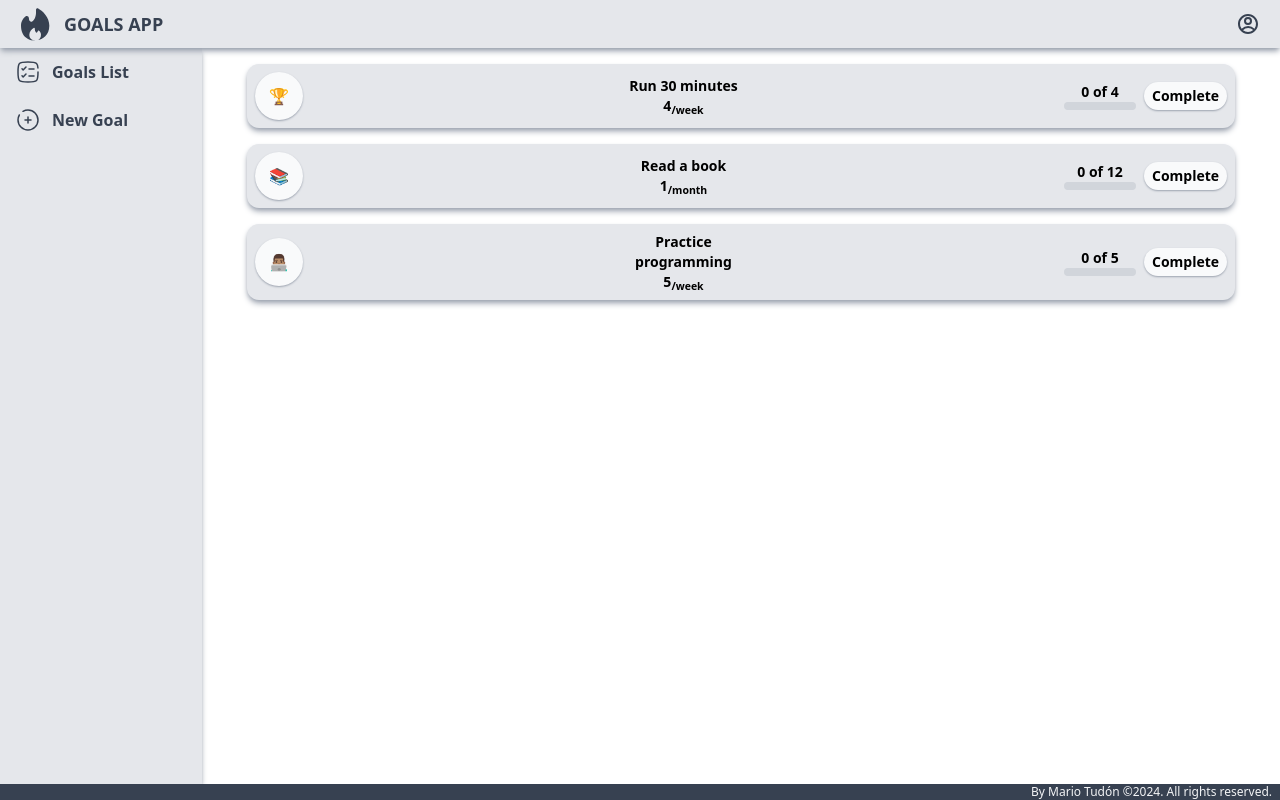
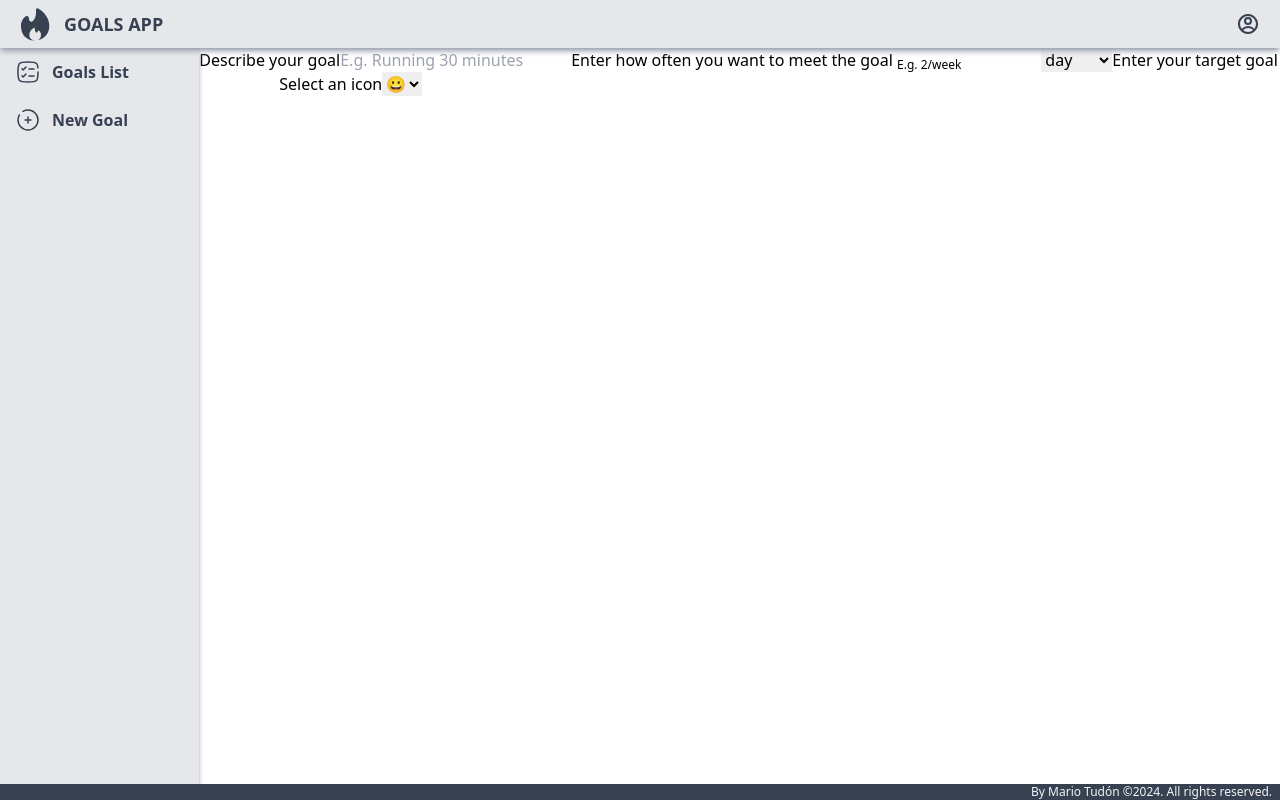
Before and after one commit to MarioTudon/Goals-App, a React (Vite) app: page / in a window 1280 px wide. Both pictures are taken after a click on the button "New Goal". Built offline with nearby package versions, Linux system fonts and the light colour scheme.

Commit message:
Se creo el form para crear nuevas tarjetas y se añadio la función de cambiar entre paginas

```diff
--- a/src/App.jsx
+++ b/src/App.jsx
@@ -1,19 +1,36 @@
+import { useRef, useState } from 'react'
 import Header from './components/layout/Header'
-import Main from './components/layout/Main'
+import GoalsList from './components/layout/GoalsList'
 import Footer from './components/layout/Footer'
 import SideMenu from './components/layout/SideMenu'
-import { useRef, useState } from 'react'
+import NewGoal from './components/layout/NewGoal'
 
 function App() {
+  const [displayGoalsList, setDisplayGoalsList] = useState(true);
+  const [displayNewGoal, setDisplayNewGoal] = useState(false);
+
+  function handleDataFromSideMenu(id) {
+    switch (id) {
+      case "goalsList":
+        setDisplayGoalsList(true);
+        setDisplayNewGoal(false);
+        break;
+      case "newGoal":
+        setDisplayGoalsList(false);
+        setDisplayNewGoal(true);
+        break;
+    }
+  }
 
   return (
     <>
       <div className='flex flex-col h-screen overflow-hidden' >
         <Header />
-        <div className='flex h-full relative'>
-          <SideMenu />
-          <Main />
-        </div>
+        <main className='flex h-full relative'>
+          <SideMenu sendDataToApp={handleDataFromSideMenu} />
+          <GoalsList display={displayGoalsList} />
+          <NewGoal display={displayNewGoal} />
+        </main>
         <Footer />
       </div>
     </>
--- a/src/components/layout/Main.jsx
+++ b/src/components/layout/GoalsList.jsx
@@ -1,22 +1,22 @@
 import { useEffect } from 'react';
-import GoalCard from '../list/GoalCard'
+import GoalCard from '../main/GoalCard'
 
-function Main() {
+function GoalsList({ display }) {
     const goals = [
-        { goal: "Run 30 minutes", icon: "🏆", frequency: 4, frequencyUnit: "week", initialCount: 0, initialTarget: 4, key: 0 },
+        { goal: "Running 30 minutes", icon: "🏆", frequency: 4, frequencyUnit: "week", initialCount: 0, initialTarget: 4, key: 0 },
         { goal: "Read a book", icon: "📚", frequency: 1, frequencyUnit: "month", initialCount: 0, initialTarget: 12, key: 1 },
         { goal: "Practice programming", icon: "👨🏽‍💻", frequency: 5, frequencyUnit: "week", initialCount: 0, initialTarget: 5, key: 2 }
     ];
 
     useEffect(() => {
-        console.log(new Date().toLocaleTimeString('es-ES', {
+        /*console.log(new Date().toLocaleTimeString('es-ES', {
             hour12: false,
-          }));
+        }));*/
     }, []);
 
-    return (
+    return display && (
         <>
-            <main className='w-full py-2'>
+            <div className='w-full py-2'>
                 <ul className='w-full h-full flex flex-col'>
                     {
                         goals.map(goal =>
@@ -26,9 +26,9 @@ function Main() {
                         )
                     }
                 </ul>
-            </main>
+            </div>
         </>
     )
 }
 
-export default Main
+export default GoalsList
--- /dev/null
+++ b/src/components/layout/NewGoal.jsx
@@ -0,0 +1,52 @@
+import GoalCard from "../main/GoalCard";
+
+function NewGoal({ display }) {
+    const frequencyUnits = [
+        { value: "day", content: "day", key: 0 },
+        { value: "week", content: "week", key: 1 },
+        { value: "month", content: "month", key: 2 },
+        { value: "year", content: "year", key: 3 },
+    ]
+
+    const icons = [
+        "😀", "😃", "😄"
+    ]
+
+    return display && (
+        <>
+            <form action="">
+                <label>
+                    Describe your goal
+                    <input type="text" name="goal-description" id="goal-description" placeholder="E.g. Running 30 minutes" maxLength={30} />
+                </label>
+                <label>
+                    Enter how often you want to meet the goal <sub>E.g. 2/week</sub>
+                    <input type="number" name="frequency" id="frequency" min={0} max={99} />
+                    <select name="frequency-unit" id="frequency-unit">
+                        {
+                            frequencyUnits.map(frequencyUnit =>
+                                <option key={frequencyUnit.key} value={frequencyUnit.value}>{frequencyUnit.content}</option>
+                            )
+                        }
+                    </select>
+                </label>
+                <label>
+                    Enter your target goal
+                    <input type="number" name="" id="" min={0} max={99} />
+                </label>
+                <label>
+                    Select an icon
+                    <select name="" id="">
+                        {
+                            icons.map(icon =>
+                                <option value={icon} key={icon}>{icon}</option>
+                            )
+                        }
+                    </select>
+                </label>
+            </form>
+        </>
+    )
+}
+
+export default NewGoal
--- a/src/components/layout/SideMenu.jsx
+++ b/src/components/layout/SideMenu.jsx
@@ -1,33 +1,54 @@
 import { useRef, useState } from 'react';
-import MenuButton from '../side-menu/MenuButton'
+import SideMenuButton from '../side-menu/SideMenuButton'
 
-function SideMenu({}) {
+function SideMenu({ sendDataToApp }) {
     const [arrowRotation, setArrowRotation] = useState("rotate-0");
     const [arrowDirection, setArrowDirection] = useState("rightBounce");
     const [asideWidth, setAsideWidth] = useState("w-0");
-    const [isHided, setIsHided] = useState(false);
+    const [isHided, setIsHided] = useState(true);
     const screen = useRef(null);
     const screenChild = useRef(null);
 
     function hideMenu(e) {
-        if (!isHided && e.target !== screen.current && e.target !== screenChild.current) {
+        if(e){
+            if (isHided && e.target !== screen.current && e.target !== screenChild.current) {
                 setArrowRotation("rotate-180");
                 setArrowDirection("leftBounce");
                 setAsideWidth("w-40");
-            setIsHided(true);
+                setIsHided(false);
             }
             else {
                 setArrowRotation("rotate-0");
                 setArrowDirection("rightBounce");
                 setAsideWidth("w-0");
+                setIsHided(true);
+            }
+        }
+        else {
+            if (isHided) {
+                setArrowRotation("rotate-180");
+                setArrowDirection("leftBounce");
+                setAsideWidth("w-40");
                 setIsHided(false);
             }
+            else {
+                setArrowRotation("rotate-0");
+                setArrowDirection("rightBounce");
+                setAsideWidth("w-0");
+                setIsHided(true);
+            }
+        }
+    }
+
+    function handleDataFromSideMenuButton(id){
+        sendDataToApp(id);
+        hideMenu();
     }
 
     return (
         <>
             <aside className={`flex flex-col justify-start text-gray-700 bg-gray-200 h-full lg:w-60 ${asideWidth} transition-all duration-slow shadow-md shadow-gray-400 absolute z-10 md:relative`}>
-                <MenuButton href={'#'} text={'Goals List'}>
+                <SideMenuButton text={'Goals List'} sendDataToSideMenu={handleDataFromSideMenuButton} id={"goalsList"}>
                     <svg viewBox="0 0 24 24" fill="none" xmlns="http://www.w3.org/2000/svg" className="min-w-6 min-h-6 w-6 h-6 ml-4 mr-3 lg:group-hover:scale-110">
                         <path d="M6 15.8L7.14286 17L10 14" strokeWidth="1.5" strokeLinecap="round" strokeLinejoin="round" className='stroke-gray-700' />
                         <path d="M6 8.8L7.14286 10L10 7" strokeWidth="1.5" strokeLinecap="round" strokeLinejoin="round" className='stroke-gray-700' />
@@ -35,13 +56,13 @@ function SideMenu({}) {
                         <path d="M13 16L18 16" strokeWidth="1.5" strokeLinecap="round" className='stroke-gray-700  ' />
                         <path d="M22 12C22 16.714 22 19.0711 20.5355 20.5355C19.0711 22 16.714 22 12 22C7.28595 22 4.92893 22 3.46447 20.5355C2 19.0711 2 16.714 2 12C2 7.28595 2 4.92893 3.46447 3.46447C4.92893 2 7.28595 2 12 2C16.714 2 19.0711 2 20.5355 3.46447C21.5093 4.43821 21.8356 5.80655 21.9449 8" strokeWidth="1.5" strokeLinecap="round" className='stroke-gray-700' />
                     </svg>
-                </MenuButton>
-                <MenuButton href={'#'} text={'New Goal'}>
+                </SideMenuButton>
+                <SideMenuButton text={'New Goal'} sendDataToSideMenu={handleDataFromSideMenuButton} id={"newGoal"}>
                     <svg viewBox="0 0 24 24" fill="none" xmlns="http://www.w3.org/2000/svg" className="min-w-6 min-h-6 w-6 h-6 ml-4 mr-3 lg:group-hover:scale-110">
                         <path d="M15 12L12 12M12 12L9 12M12 12L12 9M12 12L12 15" strokeWidth="1.5" strokeLinecap="round" className='stroke-gray-700' />
                         <path d="M7 3.33782C8.47087 2.48697 10.1786 2 12 2C17.5228 2 22 6.47715 22 12C22 17.5228 17.5228 22 12 22C6.47715 22 2 17.5228 2 12C2 10.1786 2.48697 8.47087 3.33782 7" strokeWidth="1.5" strokeLinecap="round" className='stroke-gray-700' />
                     </svg>
-                </MenuButton>
+                </SideMenuButton>
                 <button onClick={hideMenu} className='absolute top-1/2 right-0 bg-gray-200 translate-x-full w-8 h-16 flex items-center justify-center bg-gray rounded-r-full transition-all duration-medium md:hidden z-20'>
                     <svg xmlns="http://www.w3.org/2000/svg" viewBox="0 -960 960 960" fill="#e8eaed" className={`fill-gray-700 ml-auto w-8 h-8 ${arrowRotation} transition-all duration-medium animate-${arrowDirection} relative`} >
                         <path d="M490-480 342-628q-18-18-18-41.5t18-41.5q18-18 41.5-18t41.84 18.34L614-522q8 8.4 13 19.7 5 11.3 5 22.5t-5 22.5q-5 11.3-13 19.3L425.34-249.34Q407-231 384-231.5q-23-.5-41-18.5t-18-41.5q0-23.5 18-41.5l147-147Z" />
--- a/src/components/side-menu/MenuButton.jsx
+++ /dev/null
@@ -1,16 +0,0 @@
-function MenuButton({ children,text, href, imgSrc, imgAlt }) {
-
-    function openLink(){
-        window.open("/Goals-App", "_self")
-    }
-    return (
-        <>
-            <button className='flex flex-nowrap justify-start py-3 items-center md:hover:bg-gray-300 group transition duration-fast overflow-hidden' onClick={openLink}>
-                {children}
-                <span className="align-middle text-gray-700 text-base font-bold text-nowrap">{text}</span>
-            </button>
-        </>
-    );
-}
-
-export default MenuButton;
--- /dev/null
+++ b/src/components/side-menu/SideMenuButton.jsx
@@ -0,0 +1,17 @@
+function SideMenuButton({ children, text, id, sendDataToSideMenu }) {
+
+    function handleClick() {
+        sendDataToSideMenu(id);
+    }
+
+    return (
+        <>
+            <button className='flex flex-nowrap justify-start py-3 items-center md:hover:bg-gray-300 group transition duration-fast overflow-hidden' onClick={handleClick}>
+                {children}
+                <span className="align-middle text-gray-700 text-base font-bold text-nowrap">{text}</span>
+            </button>
+        </>
+    );
+}
+
+export default SideMenuButton;
```
Also changed, not shown: src/components/main/GoalCard.jsx (renamed from src/components/list/GoalCard.jsx). Lines whose indentation alone changed are shown as unchanged.
